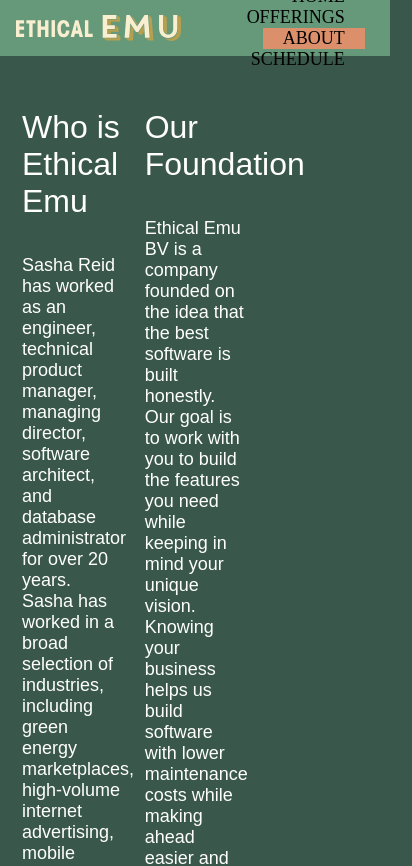
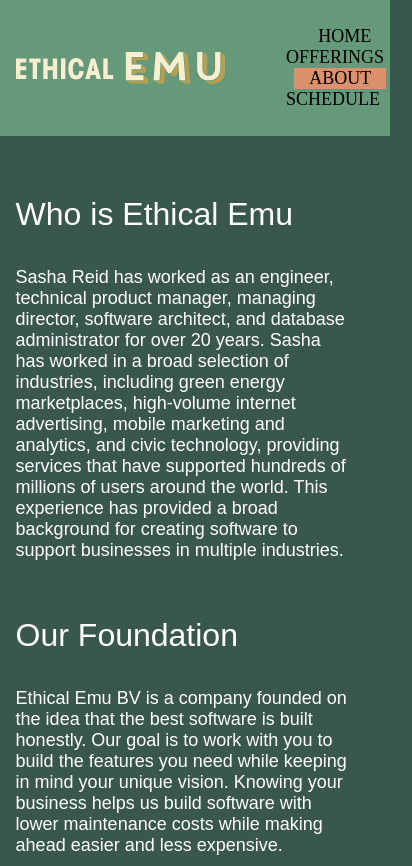
Before and after one commit to ethicalemu/11ty-website, an Eleventy site: page src/pages/about.md in a window 390 px wide. Shown: the top 866 px of the page, 412 px wide, since content can reach past the window. Built offline with nearby package versions, Linux system fonts and the light colour scheme; Eleventy itself is replaced by a stand-in of ours; files that its build step writes are made by us from their sources; a web font is replaced by a local one; what markdown-it-attrs, markdown-it-container would draw is missing.

Commit message:
Restyling to support mobile views

```diff
--- a/src/assets/css/style.css
+++ b/src/assets/css/style.css
@@ -112,7 +112,7 @@ h3 {
   background-color: var(--color-header);
   display: flex;
   width: calc(100%-10px);
-  height: 36px;
+  height: auto;
   align-items: center;
   padding: 10px;
   margin-bottom: 2rem;
@@ -127,7 +127,7 @@ footer {
 }
 .logo {
   padding: 6px;
-  height: 70%;
+  height: 2rem;
 }
 
 footer .logo {
@@ -169,32 +169,54 @@ footer .address {
   font-weight: 500;
   font-size: large;
   font-family: "Montserrat";
-  margin: 20px;
+  margin: 15px;
   color: var(--color-header-link-text);
 }
 
 .container {
   display: flex;
-  flex-wrap: wrap;
+  flex-flow: row wrap;
   width: 100%;
   overflow-x: hidden;
 }
 
-column {
-  width: calc((100% - 2.5rem) / 3);
-  margin-left: 6px;
-  margin-bottom: 10px;
+@media (min-width: 768px) {
+  column {
+    width: calc((100% - 2.5rem) / 3);
+    margin-left: 6px;
+    margin-bottom: 10px;
+  }
+  column > * {
+    padding: 0.4rem 0.4rem 0.4rem 0.6rem;
+  }
 }
 
-column p {
-  padding: 1rem;
+@media (max-width: 768px) {
+  column {
+    width: calc((100% - 2.5rem) / 2);
+    margin-left: 6px;
+    margin-bottom: 8px;
+  }
+  column > * {
+    padding: 0.4rem 0.4rem 0.4rem 0.6rem;
+  }
+}
+
+@media (max-width: 500px) {
+  column {
+    width: calc(100% - 2.5rem);
+    margin-left: 6px;
+    margin-bottom: 4px;
+  }
+  column > * {
+    padding: 0.4rem 0.4rem 0.4rem 0.6rem;
+  }
 }
 
 column h2 {
   color: var(--color-mid-orange);
   text-align: left;
   margin: 0;
-  padding: 1rem;
   border-radius: 0.4rem;
 }
 
```
